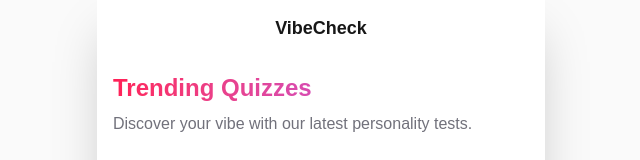
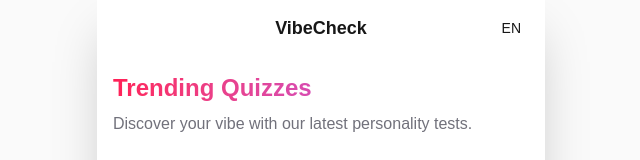
Before and after one commit to woosung-dev/soul-canvas, a Next.js app: page /admin in a window 1280 px wide. Shown: the top 160 px of the page, without its empty margins (319-959 px from the left). Built offline with nearby package versions, Linux system fonts and the light colour scheme; no server answers.

Commit message:
feat(ui): add language toggle and fix hydration/navigation issues
- Add LanguageToggle component to Header
- Fix hydration mismatch warning by suppressing it on html/body
- Fix QuizList navigation to preserve current language context

```diff
--- a/src/app/[lang]/layout.tsx
+++ b/src/app/[lang]/layout.tsx
@@ -38,9 +38,10 @@
   const { lang } = await params;
 
   return (
-    <html lang={lang}>
+    <html lang={lang} suppressHydrationWarning>
       <body
         className={`${geistSans.variable} ${geistMono.variable} antialiased bg-zinc-50 dark:bg-black text-zinc-900 dark:text-zinc-100`}
+        suppressHydrationWarning
       >
         {children}
         <GoogleAnalytics gaId={GA_ID} />
--- /dev/null
+++ b/src/components/layout/LanguageToggle.tsx
@@ -0,0 +1,26 @@
+"use client";
+
+import { usePathname, useRouter } from "next/navigation";
+
+export function LanguageToggle() {
+  const pathname = usePathname();
+  const router = useRouter();
+
+  const currentLang = pathname.startsWith("/en") ? "en" : "ko";
+
+  const toggleLanguage = () => {
+    const newLang = currentLang === "en" ? "ko" : "en";
+    const newPath = pathname.replace(`/${currentLang}`, `/${newLang}`);
+    router.push(newPath);
+  };
+
+  return (
+    <button
+      onClick={toggleLanguage}
+      className="text-sm font-medium px-2 py-1 rounded hover:bg-zinc-100 dark:hover:bg-zinc-800 transition-colors"
+      aria-label="Toggle Language"
+    >
+      {currentLang === "en" ? "KO" : "EN"}
+    </button>
+  );
+}
--- a/src/components/quiz/QuizHeader.tsx
+++ b/src/components/quiz/QuizHeader.tsx
@@ -2,6 +2,8 @@
 
 import { useQuizStore } from '@/store/quiz-store';
 import { Header } from '@/components/layout/Header';
+
+import { LanguageToggle } from '@/components/layout/LanguageToggle';
 
 interface QuizHeaderProps {
   title: string;
@@ -21,6 +23,7 @@
           </button>
         ) : null
       }
+      rightIcon={<LanguageToggle />}
     />
   );
 }
--- a/src/components/quiz/QuizList.tsx
+++ b/src/components/quiz/QuizList.tsx
@@ -2,7 +2,7 @@
 
 import { motion } from 'framer-motion';
 import { QuizConfig } from '@/types/quiz';
-import { useRouter } from 'next/navigation';
+import { useRouter, useParams } from 'next/navigation';
 
 interface QuizListProps {
   quizzes: QuizConfig[];
@@ -10,6 +10,8 @@
 
 export function QuizList({ quizzes }: QuizListProps) {
   const router = useRouter();
+  const params = useParams();
+  const lang = params.lang as string;
 
   return (
     <div className="w-full max-w-md mx-auto p-4 space-y-4">
@@ -19,7 +21,7 @@
           initial={{ opacity: 0, y: 20 }}
           animate={{ opacity: 1, y: 0 }}
           transition={{ delay: index * 0.1 }}
-          onClick={() => router.push(`/quiz/${quiz.id}`)}
+          onClick={() => router.push(`/${lang}/quiz/${quiz.id}`)}
           className="bg-white dark:bg-zinc-900 rounded-2xl p-6 shadow-sm border border-zinc-100 dark:border-zinc-800 cursor-pointer hover:shadow-md transition-shadow active:scale-95"
         >
           <div className="flex items-start justify-between">
```
